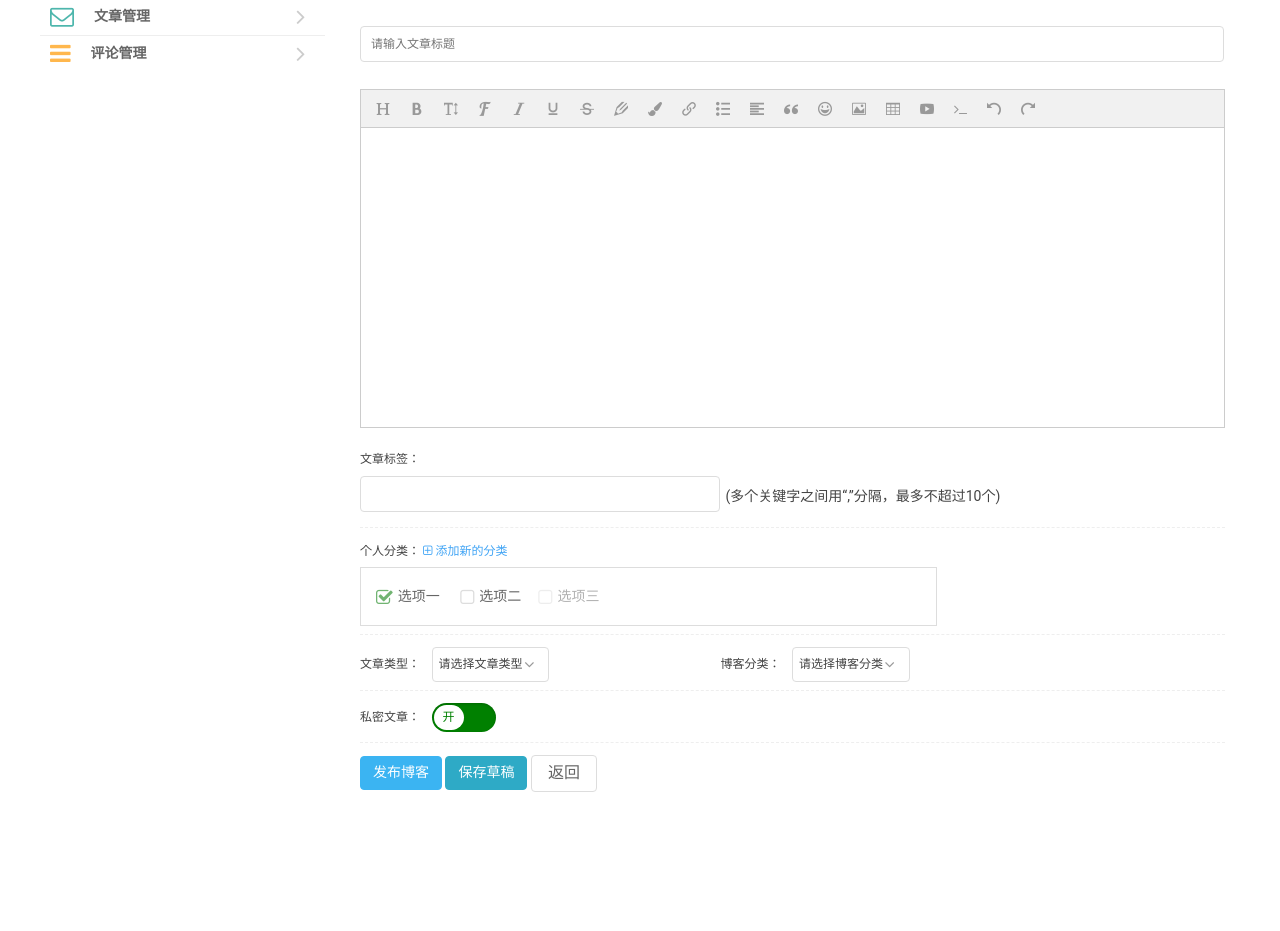
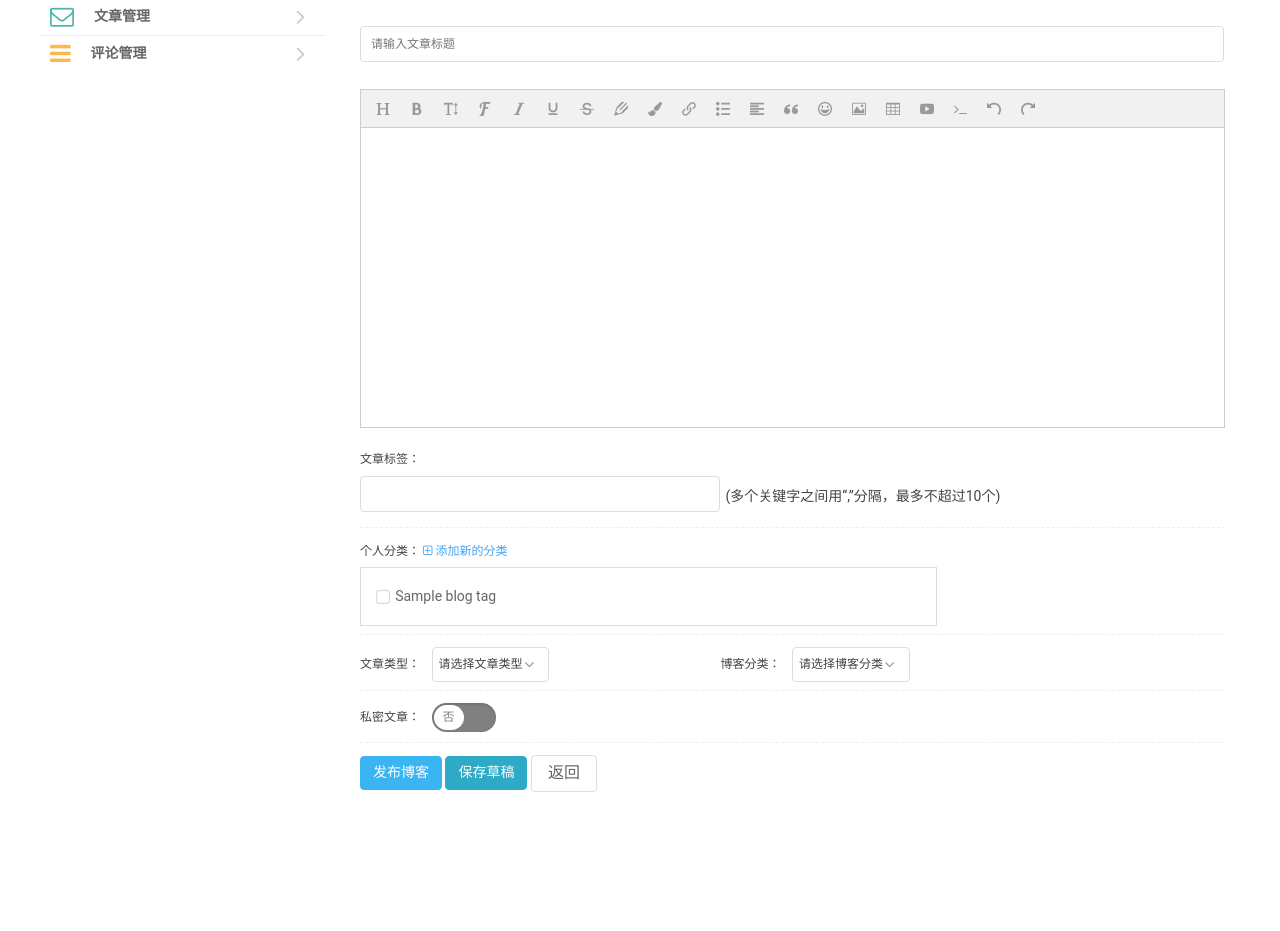
Before and after one commit to chenwuwen/django_blob, a Django app: template templates/blog/write_blog.html in a window 1280 px wide. Shown: the part 138-1069 px from the top of the page. Run offline with Django 3.2, Linux system fonts and the light colour scheme; data comes from the database, SQL or seed files in the repository; both versions use the stored data as it was after the commit; tables that the repository leaves empty hold one stand-in row (values such as "Sample post"); the template is opened without the code that fills it: values that come from a table or form of the project are taken from there, most other values are stand-ins (such as "Sample title", 1, 10 or a date in 2020); parts of the project's set-up code (start-up, migrations or seed data) failed here and were passed over.

Commit message:
博客发布功能

```diff
--- a/blog/models.py
+++ b/blog/models.py
@@ -1,4 +1,11 @@
 # -*-coding:utf-8-*-
+
+"""
+根据Model生成数据库表命令，首先在setting.py中的INSTALLED_APPS 加入你的 app
+使用命令  python manage.py makemigrations + "app名称"  （有几个app，就使用几次命令）
+上述执行完成之后 使用命令 python manage.py migrate 就可以生成表了，生成的表 是上面命令加入的app中的表
+
+"""
 """
 有时在django的Model定义中，会出现引用一个未定义Model的情况,例如：
 classification = models.ForeignKey(BlogClassification, verbose_name="博客类型")  NameError: name 'BlogClassification' is not defined
@@ -34,6 +41,8 @@ class Blog(models.Model):
                                           on_delete="CASCADE")
     createUser = models.ForeignKey(to='user.User', to_field='id', verbose_name="创建人", on_delete="CASCADE",
                                    max_length=20)
+    open = models.IntegerField(verbose_name="是否私有文章,1:否，0:是")
+    valid = models.IntegerField(verbose_name="文章是否有效,0:审核中,1:审核通过,2:审核不通过,3:文章被删除,4:当前文章是草稿")
     createDate = models.DateTimeField(auto_now_add=True, verbose_name="创建时间")
 
     def __str__(self):
@@ -42,7 +51,7 @@ class Blog(models.Model):
 
 class BlogComment(models.Model):
     class Meta:
-        db_table = "blog_info"
+        db_table = "blog_comment"
         verbose_name_plural = "博客评论表"
 
     id = models.AutoField(primary_key=True)
@@ -50,7 +59,7 @@ class BlogComment(models.Model):
     commentBlog = models.ManyToManyField(to='Blog', verbose_name="被评论博客", max_length=20)
     commentUser = models.ManyToManyField(to='user.User', verbose_name="评论人", max_length=20)
     commentDate = models.DateTimeField(auto_now_add=True, verbose_name="评论时间")
-    reply = models.ForeignKey(to='self', to_field='id', verbose_name="回复ID",on_delete="CASCADE", null=True)
+    reply = models.ForeignKey(to='self', to_field='id', verbose_name="回复ID", on_delete="CASCADE", null=True)
 
 
 class BlogCollect(models.Model):
@@ -59,8 +68,8 @@ class BlogCollect(models.Model):
         verbose_name_plural = "博客收藏表"
 
     id = models.AutoField(primary_key=True)
-    collectBlog = models.ManyToManyField(to='Blog',  verbose_name="被收藏博客", max_length=20)
-    collectUser = models.ManyToManyField(to='user.User',  verbose_name="收藏人", max_length=20)
+    collectBlog = models.ManyToManyField(to='Blog', verbose_name="被收藏博客", max_length=20)
+    collectUser = models.ManyToManyField(to='user.User', verbose_name="收藏人", max_length=20)
     collectBlogDate = models.DateField(auto_now_add=True, verbose_name="收藏时间")
 
 
@@ -75,7 +84,7 @@ class BlogType(models.Model):
         (1, '转载'),
         (2, '翻译'),
     )
-    name = models.CharField(choices=type_list, max_length=20, blank=True, null=True, verbose_name="类型分类名称")
+    name = models.IntegerField(choices=type_list, blank=True, null=True, verbose_name="类型分类名称")
 
 
 class BlogClassification(models.Model):
@@ -86,3 +95,14 @@ class BlogClassification(models.Model):
     id = models.AutoField(primary_key=True)
     name = models.CharField(verbose_name="博客分类名称", max_length=20)
     createDate = models.DateField(auto_now_add=True, verbose_name="创建时间")
+
+
+class BlogTag(models.Model):
+    class Meta:
+        db_table = "blog_tag"
+        verbose_name_plural = "博客标签"
+
+    id = models.AutoField(primary_key=True)
+    name = models.CharField(verbose_name="标签名", max_length=20)
+    createUser = models.ForeignKey(to='user.User', to_field='id', verbose_name="创建人", on_delete="CASCADE")
+    createDate = models.DateField(auto_now_add=True, verbose_name="创建时间")
--- a/blog/validform.py
+++ b/blog/validform.py
@@ -7,7 +7,7 @@ class BlogForm(forms.Form):
     content = fields.CharField(required=True, error_messages={'required': '内容不能为空'})
 
     def clean_content(self):
-        content = self.cleaned_data['contend']
+        content = self.cleaned_data['content']
         # 检测是否含有敏感字classification
         # todo
         pass
--- a/common/decorators.py
+++ b/common/decorators.py
@@ -11,7 +11,7 @@ from django_blog.settings import BASE_DIR
 
 def auth(func):
     def inner(request, *args, **kwargs):
-        user = request.session.get('user', None)
+        user = request.session['user']
         if not user:
             return redirect('/user/login')
         return func(request, *args, **kwargs)
--- a/django_blog/settings.py
+++ b/django_blog/settings.py
@@ -36,8 +36,7 @@ INSTALLED_APPS = [
     'django.contrib.messages',  # 消息框架
     'django.contrib.staticfiles',  # 管理静态文件的框架
     'user',
-    'blog',
-    'common'
+    'blog'
 ]
 
 MIDDLEWARE = [
--- a/templates/blog/write_blog.html
+++ b/templates/blog/write_blog.html
@@ -12,8 +12,7 @@
                 {% include 'blog/blog_setting_slide.html' %}
 
                 <div class="pui-grid-xs-6 pui-grid-sm-8 pui-grid-md-9 pui-grid-lg-9 pui-grid-xl-9 pui-grid-xxl-9">
-                    <form class="pui-form pui-input-sm-large pui-input-md-large pui-grid" method="post"
-                          action="writer_blog">
+                    <form class="pui-form pui-input-sm-large pui-input-md-large pui-grid">
                         <div class="pui-row pui-form-group">
                             <div class="pui-grid-sm-12 pui-grid-md-12">
                                 <input name="title" type="text" placeholder="请输入文章标题"/>
@@ -40,21 +39,14 @@
 
                             <div class="pui-grid-sm-12 pui-grid-md-8">
                                 <div class="pui-card pui-card-default pui-card-box">
-                                    <pui-checkbox class="checked" name="option[]" value="选项一">选项一
+                                    {% for blog_tag in blog_tag_list %}
+                                        <pui-checkbox name="option[]"
+                                                      value="{{ blog_tag.id }}">{{ blog_tag.name }}
                                             <input type="checkbox"
                                                    name="option[]"
-                                               value="选项一"
-                                               checked="checked">
+                                                   value="{{ blog_tag.id }}">
                                         </pui-checkbox>
-                                    <pui-checkbox name="option[]" value="选项二">选项二
-                                        <input type="checkbox" name="option[]"
-                                               value="选项二"></pui-checkbox>
-                                    <pui-checkbox name="option[]" value="选项三" disabled="">选项三
-                                        <input type="checkbox"
-                                               name="option[]"
-                                               value="选项三"
-                                               disabled="disabled">
-                                    </pui-checkbox>
+                                    {% endfor %}
                                 </div>
                             </div>
                         </div>
@@ -76,9 +68,11 @@
                                 <div class="pui-select">
                                     <select name="classification">
                                         <option value="">请选择博客分类</option>
-                                        <option value="浙江省">浙江省</option>
-                                        <option value="福建省">福建省</option>
-                                        <option value="广东省">广东省</option>
+                                        {% for blog_classification in  blog_classification_list %}
+                                            <option value="{{ blog_classification.id }}">{{ blog_classification.name }}</option>
+                                        {% endfor %}
+
+
                                     </select>
                                 </div>
                             </div>
@@ -87,11 +81,11 @@
                         <div class="pui-row pui-form-group pui-form-group-underline-dashed">
                             <div class="pui-grid-sm-12 pui-grid-md-10">
                                 <label>私密文章：</label>
-                                <pui-switch-slide name="test-switch-slide" width="60" color="orange" on-color="green"
-                                                  off-color="gray" class="pui-round pui-switch-slide-animation"
+                                <pui-switch-slide name="open" width="60" color="orange" on-color="gray"
+                                                  off-color="green" class="pui-round pui-switch-slide-animation"
                                                   style="width: 64px; background-color: green; color: green;">
-                                    <span change="关" class="">开</span>
-                                    <input type="hidden" name="test-switch-slide" value="1"></pui-switch-slide>
+                                    <span change="是" class="">否</span>
+                                </pui-switch-slide>
                             </div>
                         </div>
                         <div class="pui-row pui-form-group pui-form-group-underline-dashed">
@@ -118,6 +112,13 @@
 {% block js %}
     <script type="text/javascript" src="/static/wangEditor-3.1.1/release/wangEditor.js"></script>
     <script type="text/javascript">
+        {#        监听回车事件,禁止表单回车自动提交,点击回车时,改变为换行符#}
+        $(document).keyup(function (event) {
+            if (event.keyCode == 13) {
+                event.keyCode = 9
+            }
+        });
+
         {#        初始化编辑器#}
         var E = window.wangEditor
         var editor = new E('#editor')
@@ -203,7 +204,7 @@
             var content = editor.txt.html()  // 读取 html
             {#            var content = editor.txt.text()  // 读取 text#}
 
-            if (title == "" || title == "null" || type == ""  || classification == "" || content == "" || content == "null"){
+            if (title == "" || title == "null" || type == "" || classification == "" || content == "" || content == "null") {
                 layer.msg('请将内容填写完整', {
                     time: 2000,//2s后自动关闭
                     //skin:'warning-class',  //自定义样式
@@ -212,20 +213,20 @@
             }
 
             var blog = new FormData()
-            blog.append("title",title);
-            blog.append("content",content);
-            blog.append("type",type);
-            blog.append("classification",classification);
+            blog.append("title", title);
+            blog.append("content", content);
+            blog.append("type", type);
+            blog.append("classification", classification);
             $.ajax({
-                url:"/blog/write_blog/",
-                type:'post',
-                data:blog,
-                processData: false ,  // 告诉jQuery不要去处理发送的数据
-                contentType : false,  // 告诉jQuery不要去设置Content-Type请求头
-                success:function () {
+                url: "/blog/write_blog/",
+                type: 'post',
+                data: blog,
+                processData: false,  // 告诉jQuery不要去处理发送的数据
+                contentType: false,  // 告诉jQuery不要去设置Content-Type请求头
+                success: function () {
 
                 },
-                error:function () {
+                error: function () {
 
                 }
             })
--- a/templates/login.html
+++ b/templates/login.html
@@ -130,6 +130,7 @@
 <script type="text/javascript" src="/static/jquery/jquery-2.1.1.min.js"></script>
 <script type="text/javascript" src="/static/jquery/jquery.cookie.js"></script>
 <script type="text/javascript" src="/static/planeui/js/planeui.js"></script>
+<script type="text/javascript" src="/static/layer/layer.js"></script>
 <script type="text/javascript" src="/static/assets/js/login_validate.js"></script>
 
 <script type="text/javascript">
--- a/user/views/login.py
+++ b/user/views/login.py
@@ -60,7 +60,8 @@ class Login(View):  # 这里需要注意，使用CBV必须继承View类
             user = result.cleaned_data
             # print("登陆成功，当前登陆人是：", user.__dict__['username'])
             print("登陆成功，当前登陆人是：", user['username'])
-            request.session['user'] = user
+            # request.session['user'] = user   #这个地方保存的session只是一个字典对象(而且这个字典对象内的key跟实体对象的字段也不一致,不能用来做数据库过滤条件),不能用于反向查询
+            request.session['user'] = User.objects.get(username=user['username'])
             # return redirect("/blog/index/")
             return HttpResponse(json.dumps(Login.res_ret), content_type="application/json")
         else:
```
Also changed, not shown: blog/admin.py (+15 -0 lines), blog/views/blog.py (+12 -3 lines), static/assets/js/login_validate.js (+6 -6 lines), db.sqlite3, user/migrations/0001_initial.py. Lines whose indentation alone changed are shown as unchanged.
